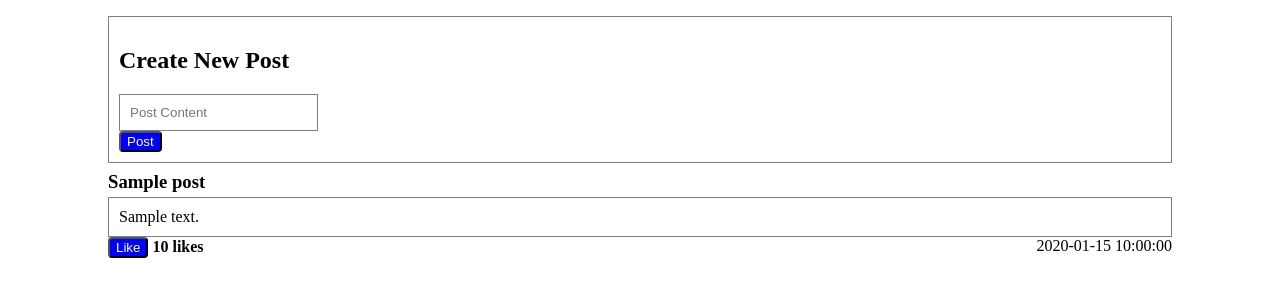
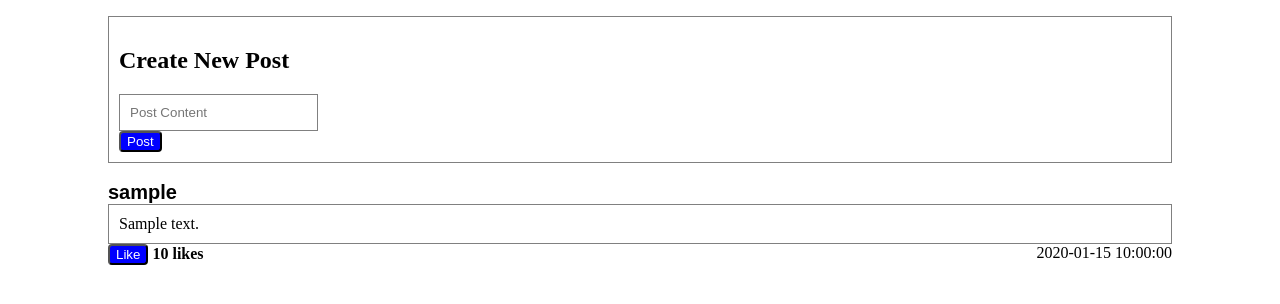
Before and after one commit to petern48/social-network-app, a Flask app: template templates/index.html in a window 1280 px wide. Shown: the part 52-356 px from the top of the page. Run offline with Flask 2, Linux system fonts and the light colour scheme; the template is opened without the code that fills it: most values are stand-ins (such as "Sample title", 1, 10 or a date in 2020).

Commit message:
Implement other user's profile feature. Update db

```diff
--- a/helpers.py
+++ b/helpers.py
@@ -31,12 +31,12 @@ def error(text):
     return render_template("error.html", text=text)
 
 def create_post(content):
-    """Creates a post, given a name and the content to post"""
+    """Creates a post, given the content to post"""
 
     now = datetime.now()
     now = now.strftime("%m/%d/%Y, %H:%M")
 
-    executeDB('INSERT INTO posts (user_id, name, content, datetime) values (?, ?, ?, ?)', [session["user_id"], session["username"], content, now])
+    executeDB('INSERT INTO posts (user_id, username, content, datetime) values (?, ?, ?, ?)', [session["user_id"], session["username"], content, now])
 
 
 def get_posts(user_id=None):
--- a/static/styles.css
+++ b/static/styles.css
@@ -47,3 +47,16 @@
     padding-left: 100px;
     padding-right:100px;
 }
+
+.profile-name {
+    background: none!important;
+    border: none;
+    padding: 0!important;
+    /*optional*/
+    font-family: arial, sans-serif;
+    font-size: 20px;
+    /*input has OS specific font-family*/
+    color: black;
+    cursor: pointer;
+    font-weight: bold;
+}
--- a/templates/index.html
+++ b/templates/index.html
@@ -12,16 +12,20 @@
             <input class="button" type="submit" value="Post">
         </form>
     </div>
+    <br>
     {% for post in posts %}
-
-        <h3 class="username">{{ post["name"] }}</h3>
+        <form action="/profile" method="post">
+            <input type="hidden" name="user_id" value="{{post['user_id']}}">
+            <input class="profile-name" type="submit" value="{{ post["username"] }}">
+        </form>
         <div class="post">{{ post["content"] }}</div>
         <form class="inline" {#action="/like" method="post"#}>
-            {#<input type="hidden" name="postid" value="{{ post["id"] }}">#}
+            {#<input type="hidden" name="postid" value="{{ post['id'] }}">#}
             <button name="post{{ post["id"] }}" class="like button" type="button">Like</button>
         </form>
         <h4 name="post{{ post["id"] }}" class="inline">{{ post["likes"] }} likes</h4>
         <p class="inline right">{{ post["datetime"] }}</p>
+        <br>
 
     {% endfor %}
 {% endblock %}
--- a/templates/profile.html
+++ b/templates/profile.html
@@ -4,12 +4,13 @@
 
 {% block body %}
 
-    <h3>Followers: </h3>
+    <h1 class="center">{{ user["username"] }} </h1>
 
+    <h3 class="center">Followers: TODO</h3>
 
     {% for post in posts %}
         <div>
-            <div>{{ post["name"] + ": " + post["content"] }}</div>
+            <div>{{ post["username"] + ": " + post["content"] }}</div>
             <form action"/like" method="post">
                 <input name="like{{ post["id"] }}" type="submit" value="Like">
             </form>
```
Also changed, not shown: schema.sql (+22 -1 lines), network.db, 2 other files.
